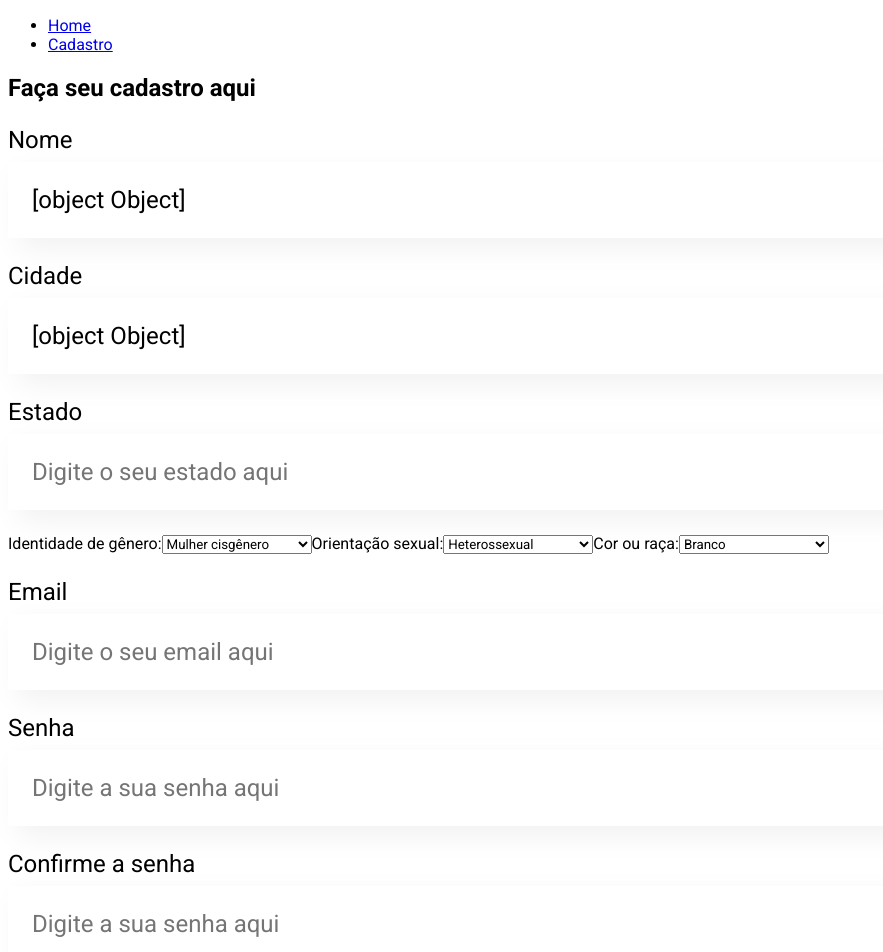
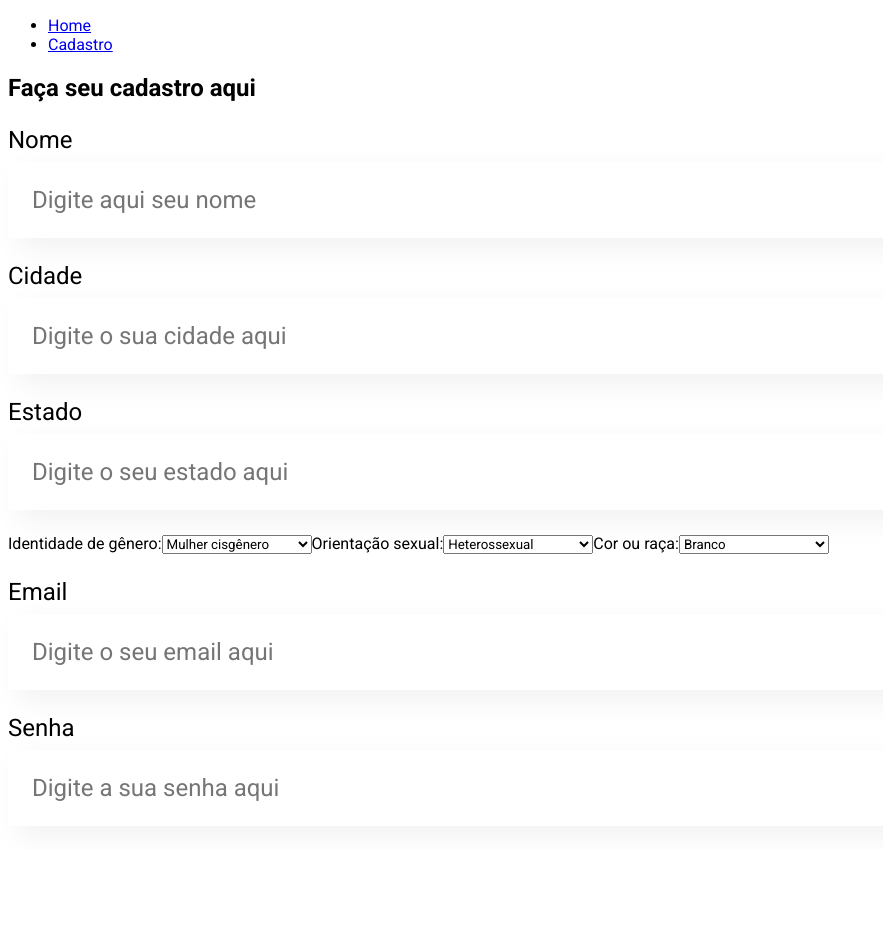
Before and after one commit to catharin4/FlyFlix, a React (Create React App) app in the folder app/: page /cadastro in a window 1280 px wide. Shown: the top 952 px of the page, without its empty margins (0-883 px from the left). After the commit the page ends 850 px from the top, so only its background shows below. Built offline with nearby package versions, Linux system fonts and the light colour scheme.

Commit message:
inicio da criaçao da validacao

```diff
--- a/app/src/Components/FormularioCadastro/index.js
+++ b/app/src/Components/FormularioCadastro/index.js
@@ -1,31 +1,57 @@
+import { useState } from "react"
 import CampoTexto from "../CampoTexto/index.js"
 
-const FormularioCadastro = (nome, cidade, estado, email, senha) => {
+const FormularioCadastro = () => {
+
+    const [nome, setNome] = useState('')
+    const [cidade, setCidade] = useState('')
+    const [estado, setEstado] = useState('')
+    const [identidade, setIdentidade] = useState('')
+    const [orientacao, setOrientacao] = useState('')
+    const [cor, setCor] = useState('')
+    const [email, setEmail] = useState('')
+    const [senha, setSenha] = useState('')
+
+    const aoCadastrar = (evento) => {
+        evento.preventDefault()
+        setNome('')
+        setCidade('')
+        setEstado('')
+        setIdentidade('')
+        setOrientacao('')
+        setCor('')
+        setEmail('')
+        setSenha('')
+    }
+
     return(
         <section className="formulario">
-            <form>
+            <form onSubmit={aoCadastrar}>
                 <CampoTexto
                     obrigatorio={true}
                     label="Nome"
                     placeholder="Digite aqui seu nome"
                     valor={nome}
+                    aoAlterar={valor => setNome(valor)}
                 />
                 <CampoTexto
                     obrigatorio={true}
                     label="Cidade"
                     placeholder="Digite o sua cidade aqui"
                     valor={cidade}
+                    aoAlterar={valor => setCidade(valor)}
                 />
                 <CampoTexto
                     obrigatorio={true}
                     label="Estado"
                     placeholder="Digite o seu estado aqui"
                     valor={estado}
+                    aoAlterar={valor => setEstado(valor)}
                 />
                 <div className="opcoes">
                     <label>
                         Identidade de gênero:
-                        <select name="identidade">
+                        <select name="identidade" value={identidade}>
                             <option value="mulher-cis">Mulher cisgênero</option>
                             <option value="hetero-cis">Homem cisgênero</option>
                             <option value="mulher-trans">Mulher transgênero</option>
@@ -37,7 +63,7 @@ const FormularioCadastro = (nome, cidade, estado, email, senha) => {
                     </label>
                     <label>
                         Orientação sexual:
-                        <select name="orientacao">
+                        <select name="orientacao" value={orientacao}>
                             <option value="heterossexual">Heterossexual</option>
                             <option value="homossexual">Homossexual</option>
                             <option value="bissexual">Bissexual</option>
@@ -48,7 +74,7 @@ const FormularioCadastro = (nome, cidade, estado, email, senha) => {
                     </label>
                     <label>
                         Cor ou raça:
-                        <select name="cor">
+                        <select name="cor" value={cor}>
                             <option value="branco">Branco</option>
                             <option value="preto">Preto</option>
                             <option value="pardo">Pardo</option>
@@ -63,18 +89,14 @@ const FormularioCadastro = (nome, cidade, estado, email, senha) => {
                     label="Email"
                     placeholder="Digite o seu email aqui"
                     valor={email}
+                    aoAlterar={valor => setEmail(valor)}
                 />
                 <CampoTexto
                     obrigatorio={true}
                     label="Senha"
                     placeholder="Digite a sua senha aqui"
                     valor={senha}
-                />
-                <CampoTexto
-                    obrigatorio={true}
-                    label="Confirme a senha"
-                    placeholder="Digite a sua senha aqui"
-                    valor={senha}
+                    aoAlterar={valor => setSenha(valor)}
                 />
             </form>
         </section>
```
